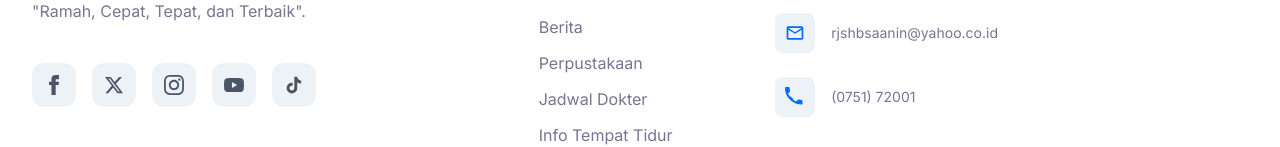
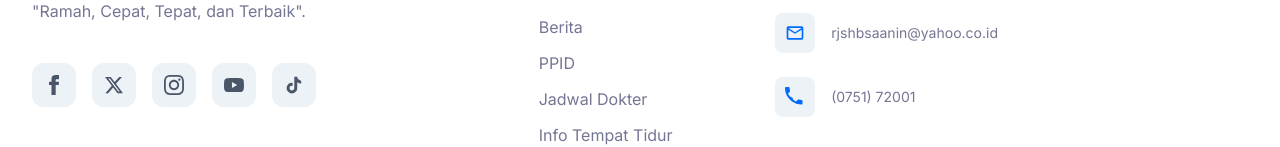
Before and after one commit to bebbyilham/saanin-next-solid, a Next.js app: page /auth/signin in a window 1280 px wide. Shown: the part 1177-1324 px from the top of the page. Built offline with nearby package versions, Linux system fonts and the light colour scheme.

Commit message:
refactor: update footer link for public information to use new path

```diff
--- a/components/Footer/index.tsx
+++ b/components/Footer/index.tsx
@@ -174,10 +174,10 @@ const Footer = () => {
                     </li>
                     <li>
                       <a
-                        href="/perpustakaan/informasi-publik"
+                        href="/ppid"
                         className="hover:text-primary mb-3 inline-block"
                       >
-                        Perpustakaan
+                        PPID
                       </a>
                     </li>
                     <li>
```
